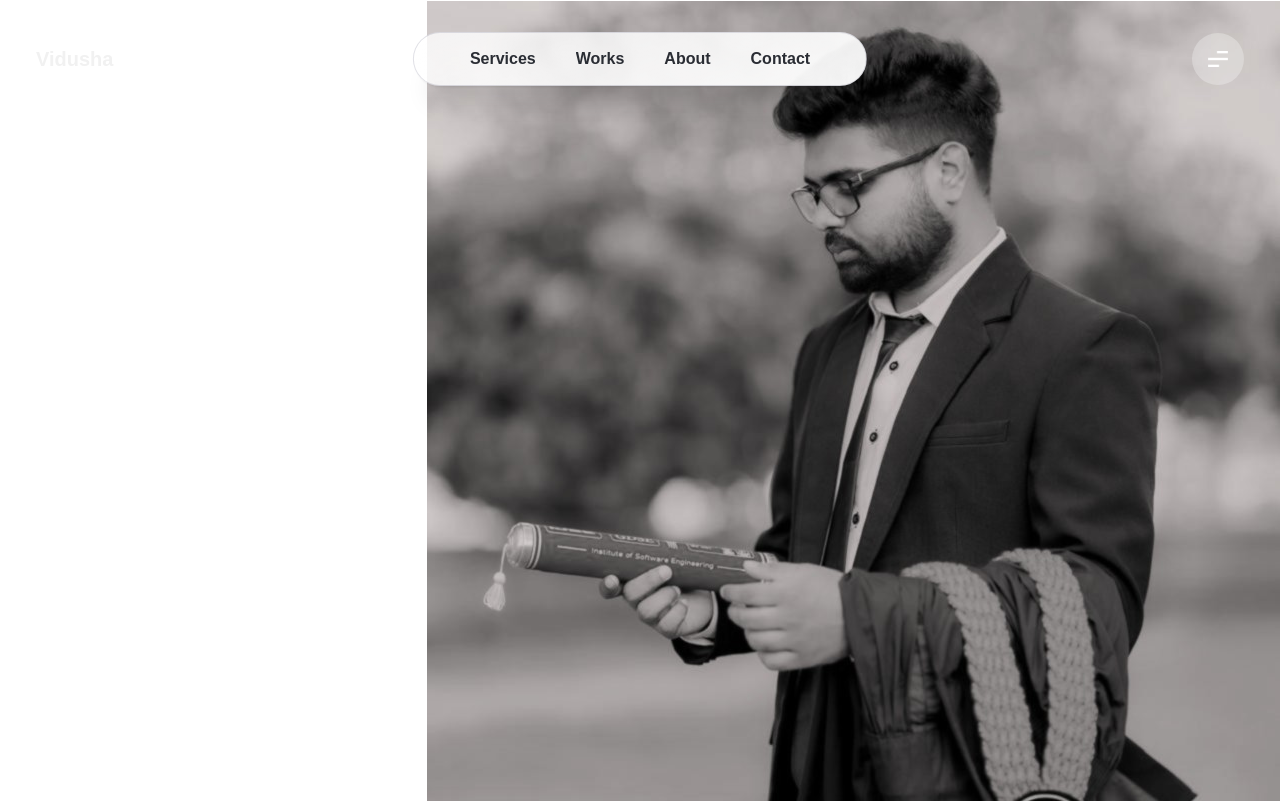
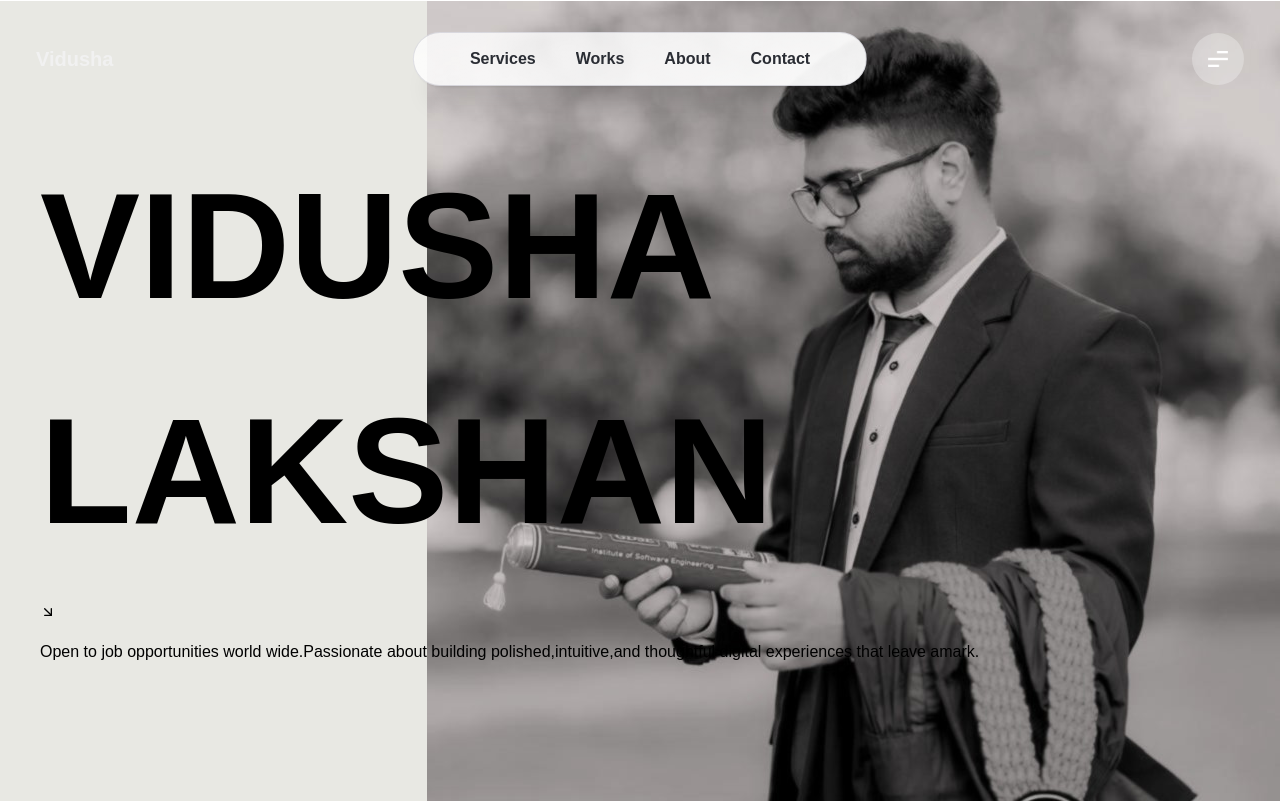
Before and after one commit to vidushalakshan/Modern-Portfolio, a Next.js app: page / in a window 1280 px wide. Built offline with nearby package versions, Linux system fonts and the light colour scheme.

Commit message:
updaed home main name

```diff
--- a/src/components/pages/Home/page.jsx
+++ b/src/components/pages/Home/page.jsx
@@ -1,19 +1,22 @@
 import Image from "next/image";
 import { LuArrowDownRight } from "react-icons/lu";
-import Images from "../../../constants/images"
+import Images from "../../../constants/images";
 
 const page = () => {
   return (
-    <section className="text-white relative h-screen">
-      <Image src={Images.homeImg} className="absolute right-0 bottom-0 object-cover w-[500] h-screen"/>
-      <div>
-        <h1>VIDUSHA LAKSHAN</h1>
-      </div>
-      <div>
+    <section className="text-black relative h-screen bg-[#e8e8e3]">
+      <Image
+        src={Images.homeImg}
+        className="absolute right-0 bottom-0 object-cover w-[500] h-screen"
+      />
+      <div className="flex flex-col gap-5 absolute top-1/6 left-10">
+        <h1 className="text-[150px] font-bold">VIDUSHA LAKSHAN</h1>
         <LuArrowDownRight />
-      </div>
-      <div>
-        <span>Open to job opportunities world wide.Passionate about building polished,intuitive,and thoughtful digital experiences that leave amark.</span>
+        <span>
+          Open to job opportunities world wide.Passionate about building
+          polished,intuitive,and thoughtful digital experiences that leave
+          amark.
+        </span>
       </div>
     </section>
   );
```
